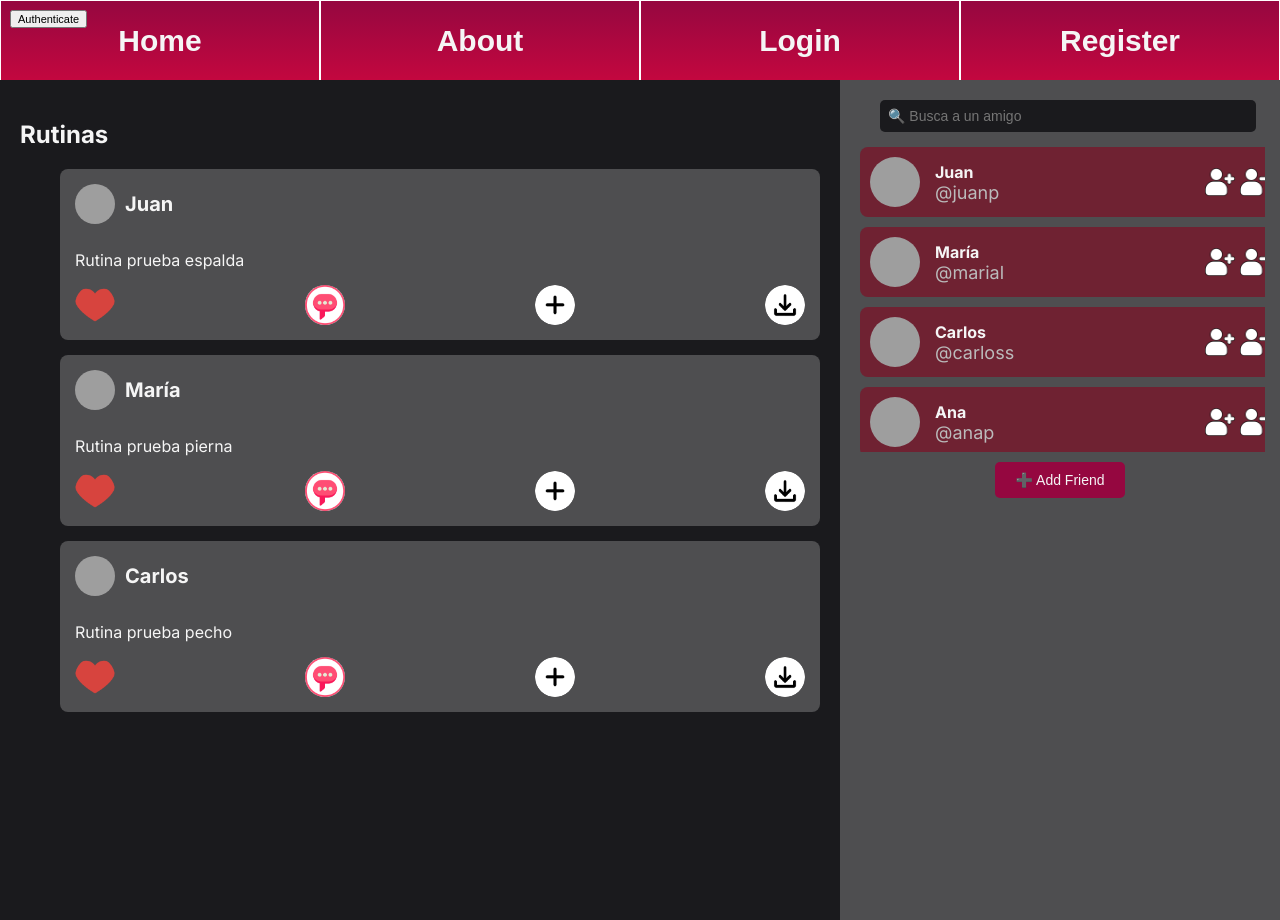
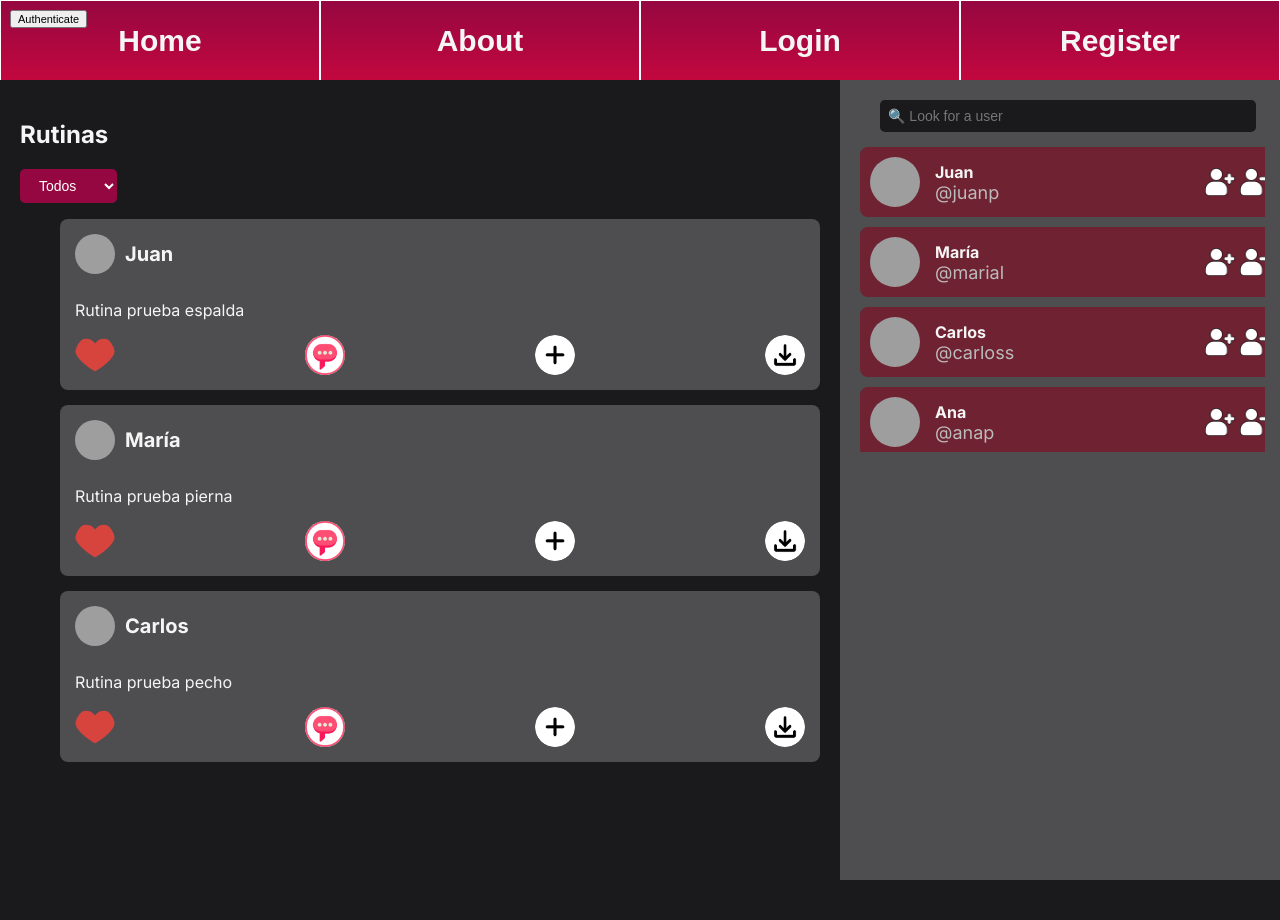
Before and after one commit to miguelachaotic/SSW_frontend, a Vue app: page /social in a window 1280 px wide. After the commit the page ends 880 px from the top, so only its background shows below. Built offline with nearby package versions, Linux system fonts and the light colour scheme; grey boxes are pictures that could not be loaded.

Commit message:
Pestaña de filtros, no consigo quitar barra vertical

```diff
--- a/src/App.vue
+++ b/src/App.vue
@@ -75,4 +75,5 @@ footer {
 
 
 
+
 </style>
--- a/src/views/Social.vue
+++ b/src/views/Social.vue
@@ -10,7 +10,8 @@ import downloadIcon from "@/assets/icons/download.png";
 import addFriendIcon from "@/assets/icons/add-friend.png";
 import deleteFriendIcon from "@/assets/icons/remove-friend.png";
 
-
+// Estado del ComboBox
+const filterType = ref("Todos");
 // Lista de amigos (esto debería ser una API)
 const friends = ref([
   { id: 1, name: "Juan", username: "@juanp", profileImage: placeholderImage },
@@ -39,7 +40,15 @@ const toggleCommentBox = (messageId) => {
   <div class="social-container">
     <!-- Rutinas -->
     <div class="routines-container">
+<div class="routines-header">
   <h2>Rutinas</h2>
+  <select v-model="filterType" class="combobox">
+    <option value="Todos">Todos</option>
+    <option value="Amigos">Amigos</option>
+  </select>
+</div>
+
+
   <ul>
     <li v-for="rtn in routines" :key="rtn.id" class="message">
       <div class="message-header">
@@ -57,10 +66,11 @@ const toggleCommentBox = (messageId) => {
   </ul>
 </div>
 
+
     <!-- Amigos -->
     <div class="friends-container">
       <div class="search-box">
-        <input type="text" placeholder="🔍 Busca a un amigo" v-model="searchQuery" />
+        <input type="text" placeholder="🔍 Look for a user" v-model="searchQuery" />
       </div>
       <div class="friends-list">
         <div class="friend-card" v-for="friend in friends" :key="friend.id">
@@ -75,19 +85,41 @@ const toggleCommentBox = (messageId) => {
           </div>
         </div>
       </div>
-      <button class="add-friend"><span>➕ Add Friend</span></button>
     </div>
   </div>
 </template>
 
 <style scoped>
 /* Contenedor Principal */
+html, body {
+  margin: 0;
+  padding: 0;
+  overflow-y: hidden;
+  height: 100%;
+}
+
+
+
 .social-container {
   display: flex;
   height: 100vh;
   background-color: var(--primary_bg);
   color: whitesmoke;
+  overflow-y: hidden;
 }
+
+.combobox {
+  background: var(--main_color);
+  color: white;
+  border: none;
+  padding: 8px 15px;
+  cursor: pointer;
+  border-radius: 5px;
+  font-size: 14px;
+
+}
+
+
 
 /* Sección de Rutinas */
 .routines-container {
@@ -174,7 +206,8 @@ const toggleCommentBox = (messageId) => {
   display: flex;
   flex-direction: column;
   align-items: center;
-  height: 100%;
+  max-height: 100%;
+  overflow : hidden;
 }
 
 /* Barra de búsqueda */
```
Also changed, not shown: src/assets/stockPfp.jpg (added), 1 other file (tests, documents, lock files or other folders). Lines whose indentation alone changed are shown as unchanged.
